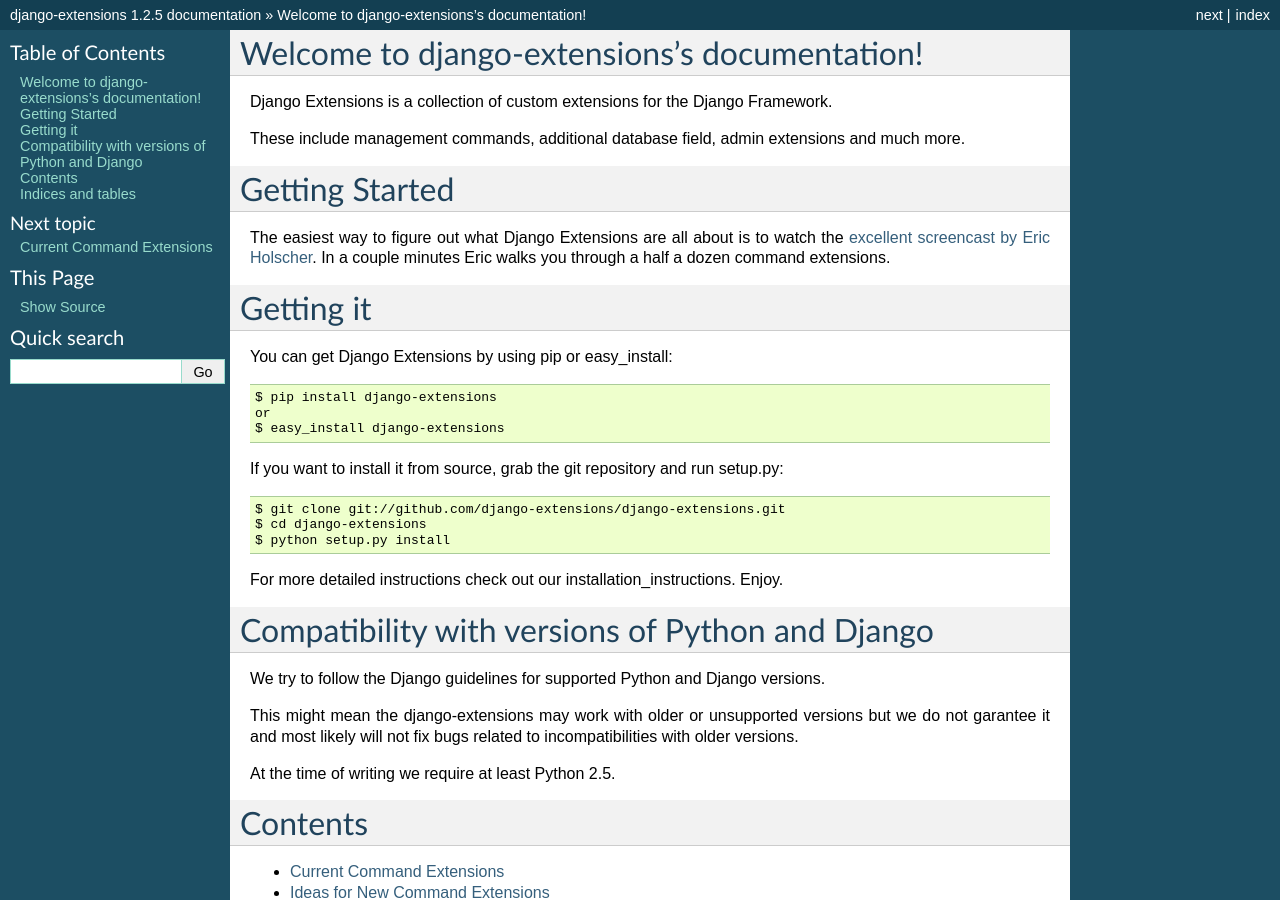
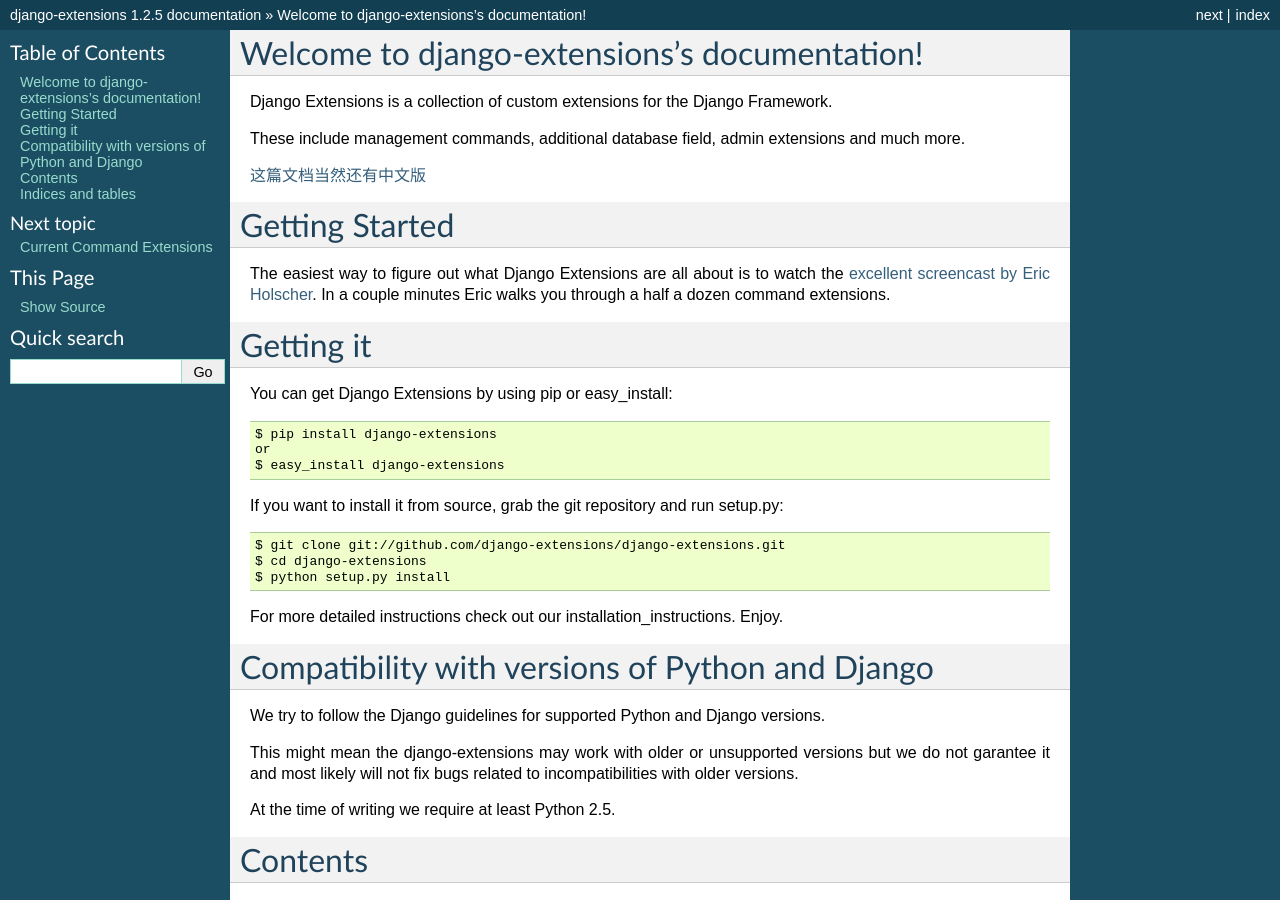
Before and after one commit to django-extensions/django-extensions, a Sphinx documentation site: the page built from docs/index.rst, in a window 1280 px wide and 900 px high. Built offline with Sphinx 7.4.7, drawn with Linux system fonts in a browser that asks for light colours; pages that are not in the unit, such as notebooks, are missing from menus.

Commit message:
update docs, add link to Chinese version doc

```diff
--- a/docs/index.rst
+++ b/docs/index.rst
@@ -10,6 +10,8 @@
 
 These include management commands, additional database field, admin extensions and
 much more.
+
+`这篇文档当然还有中文版 <http://django-extensions-zh.readthedocs.org/en/latest/>`_
 
 Getting Started
 ===============
```
